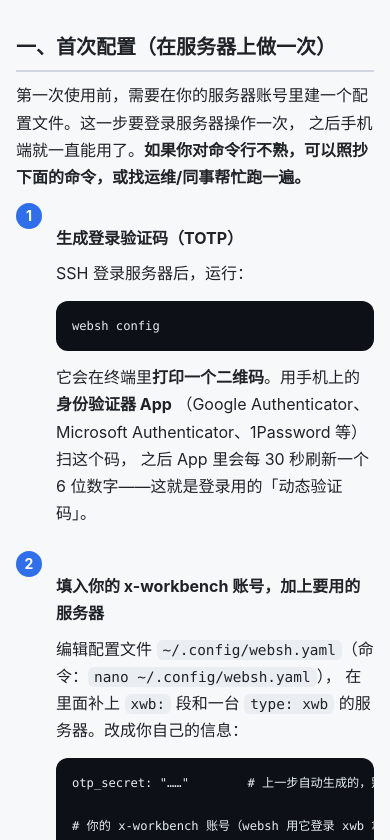
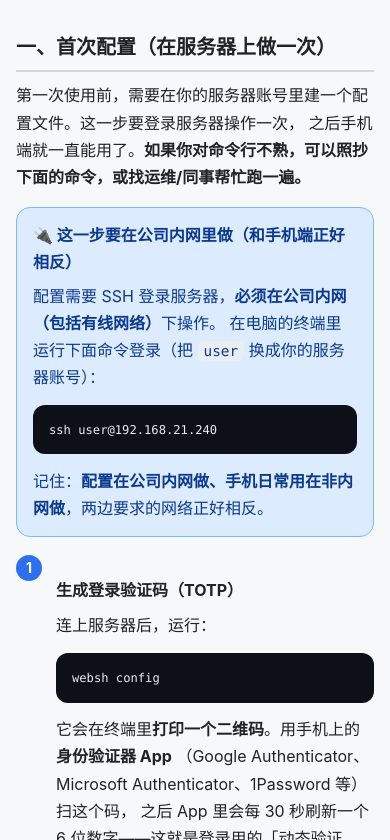
Before and after one commit to juliuswwj/websh, a plain HTML site: page docs/mobile-claude-guide.html in a window 390 px wide. Shown: the part 673-1513 px from the top of the page. Drawn offline with Linux system fonts and the light colour scheme.

Commit message:
docs: note first-run config needs intranet ssh user@192.168.21.240
The one-time server setup must be done from the company intranet (wired
included) via ssh user@192.168.21.240 — the opposite of the phone side,
which needs a non-intranet network.

Co-Authored-By: Claude Opus 4.8 (1M context) <noreply@anthropic.com>

```diff
--- a/docs/mobile-claude-guide.html
+++ b/docs/mobile-claude-guide.html
@@ -79,10 +79,18 @@
   <p>第一次使用前，需要在你的服务器账号里建一个配置文件。这一步要登录服务器操作一次，
   之后手机端就一直能用了。<strong>如果你对命令行不熟，可以照抄下面的命令，或找运维/同事帮忙跑一遍。</strong></p>
 
+  <div class="callout tip">
+    <div class="t">🔌 这一步要在公司内网里做（和手机端正好相反）</div>
+    <p style="margin:6px 0 0">配置需要 SSH 登录服务器，<strong>必须在公司内网（包括有线网络）</strong>下操作。
+    在电脑的终端里运行下面命令登录（把 <code>user</code> 换成你的服务器账号）：</p>
+    <pre><code>ssh user@192.168.21.240</code></pre>
+    <p style="margin:6px 0 0">记住：<strong>配置在公司内网做、手机日常用在非内网做</strong>，两边要求的网络正好相反。</p>
+  </div>
+
   <ol class="steps">
     <li>
       <h3>生成登录验证码（TOTP）</h3>
-      <p>SSH 登录服务器后，运行：</p>
+      <p>连上服务器后，运行：</p>
       <pre><code>websh config</code></pre>
       <p>它会在终端里<strong>打印一个二维码</strong>。用手机上的<strong>身份验证器 App</strong>
       （Google Authenticator、Microsoft Authenticator、1Password 等）扫这个码，
```
